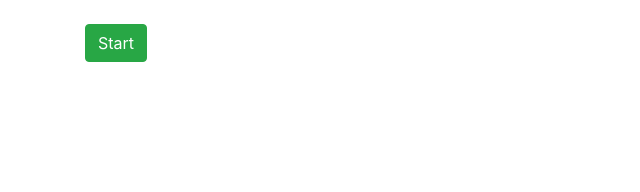
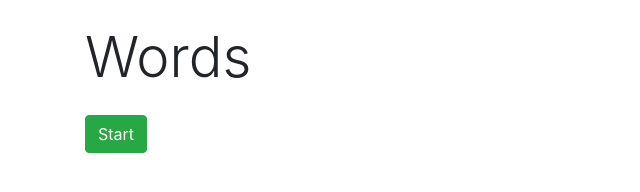
Before and after one commit to straube/words, a plain HTML site: page index.html in a window 1280 px wide. Shown: the whole page, without its empty margins (0-640 px from the left). Drawn offline with nearby package versions, Linux system fonts and the light colour scheme.

Commit message:
Added heading to page.

```diff
--- a/index.html
+++ b/index.html
@@ -9,6 +9,7 @@
 </head>
 <body>
     <div class="container py-4">
+        <h1 class="display-4 mb-4">Words</h1>
         <button type="button" class="btn btn-success" id="start">Start</button>
         <form class="d-none">
             <div class="row mb-4">
```
